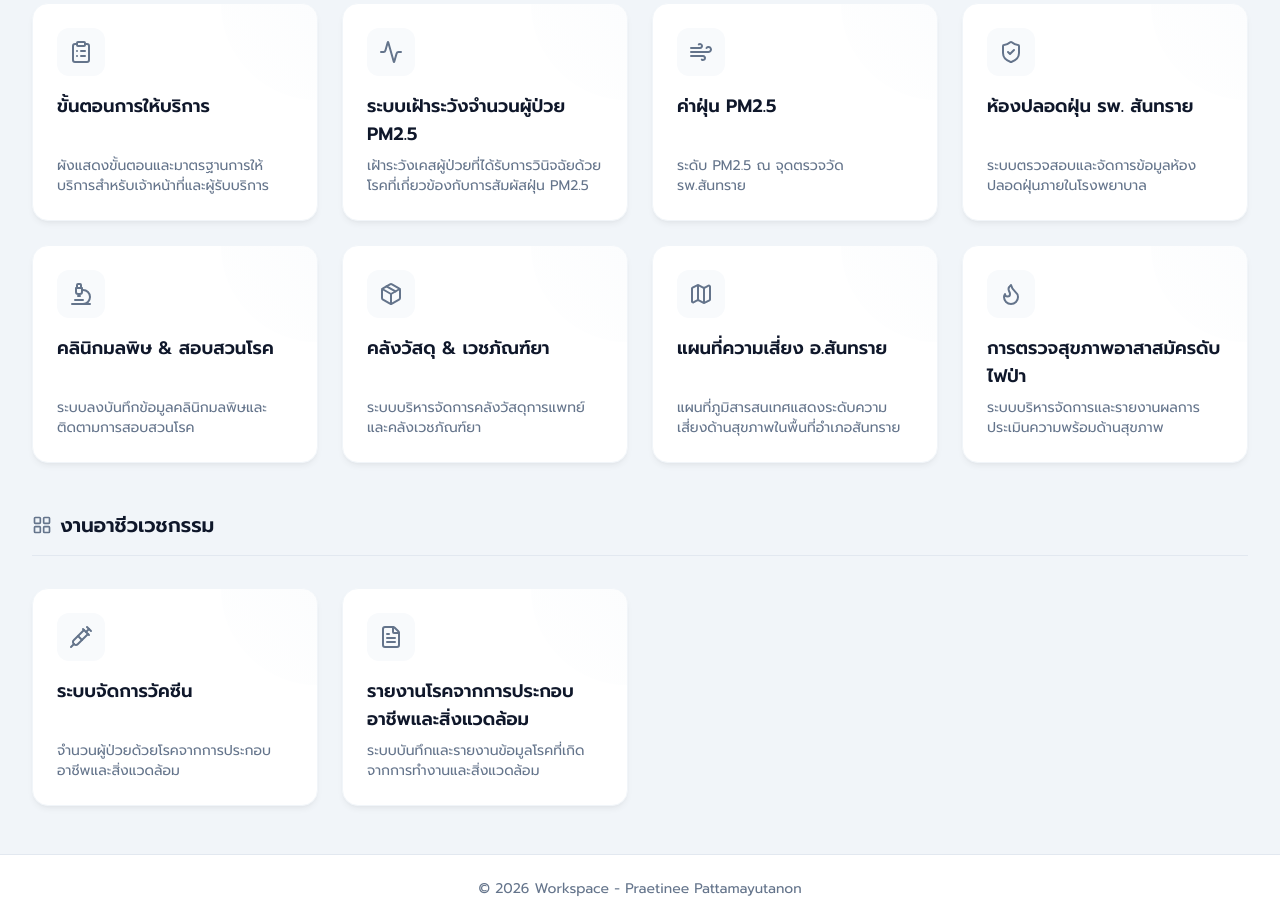
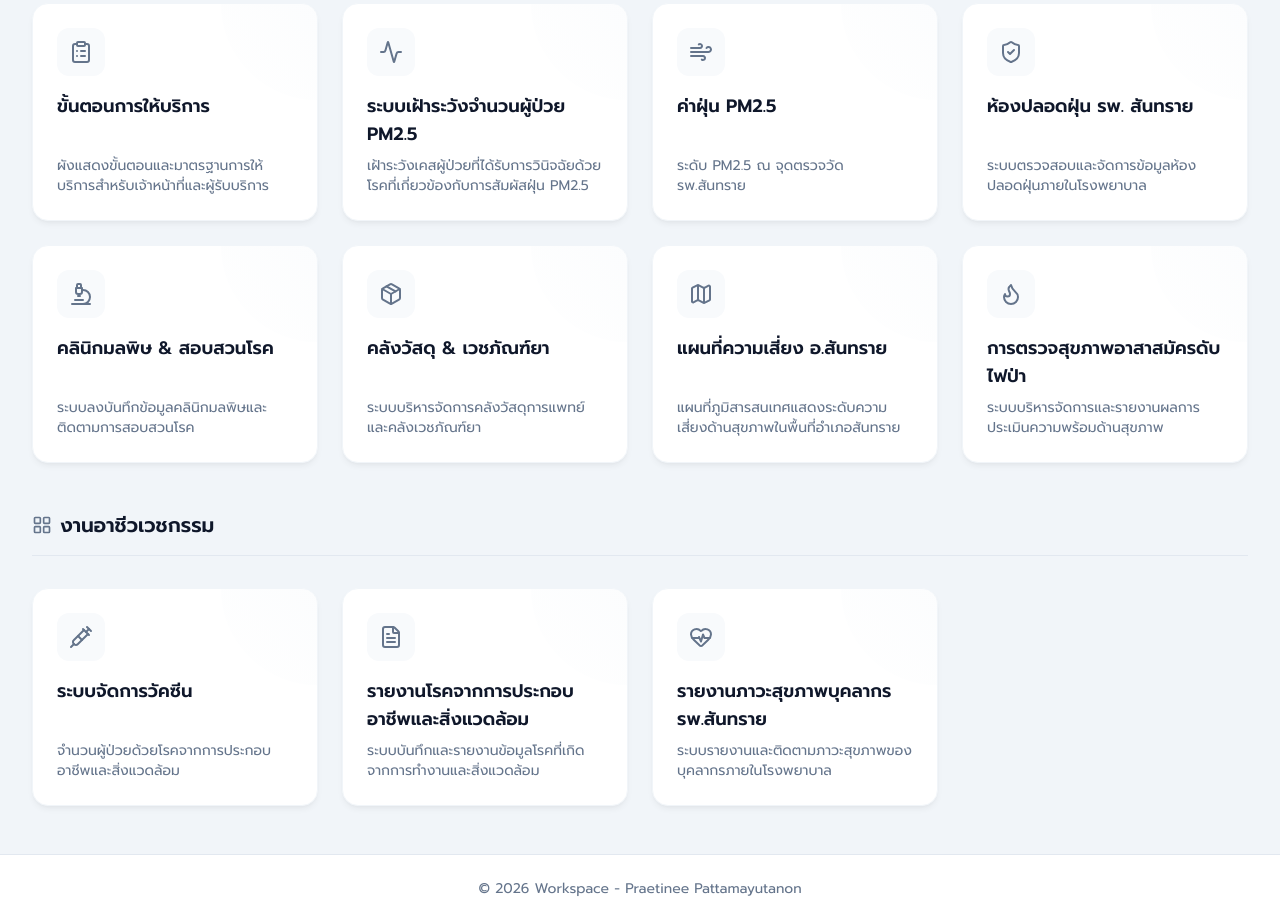
Before and after one commit to praetinee/JanWorkspace, a plain HTML site: page index.html in a window 1280 px wide. Shown: the part 362-1285 px from the top of the page. Drawn offline with nearby package versions, Linux system fonts and the light colour scheme.

Commit message:
Update index.html

```diff
--- a/index.html
+++ b/index.html
@@ -200,7 +200,20 @@
                 <p class="text-sm text-slate-500 mt-auto z-10">ระบบบันทึกและรายงานข้อมูลโรคที่เกิดจากการทำงานและสิ่งแวดล้อม</p>
             </a>
 
+            <!-- แทรก Card 3 เริ่มตรงนี้ -->
+            <!-- Card 3: รายงานภาวะสุขภาพบุคลากร รพ.สันทราย -->
+            <a href="https://datastudio.google.com/s/vc9W0P0Vz-I" target="_blank" class="group bg-white rounded-2xl p-6 border border-slate-100 shadow-card hover:shadow-card-hover hover:border-accent-500/30 transition-all duration-300 fade-in delay-300 flex flex-col h-full relative overflow-hidden">
+                <div class="absolute top-0 right-0 w-24 h-24 bg-gradient-to-bl from-slate-50 to-transparent rounded-bl-full opacity-50 group-hover:from-accent-50/50 transition-colors"></div>
+                <div class="bg-brand-50 w-12 h-12 rounded-xl flex items-center justify-center mb-4 group-hover:bg-accent-50 transition-colors z-10">
+                    <i data-lucide="heart-pulse" class="w-6 h-6 text-brand-500 group-hover:text-accent-500 transition-colors"></i>
+                </div>
+                <h3 class="text-lg font-semibold text-brand-900 mb-2 z-10 group-hover:text-accent-700 transition-colors">รายงานภาวะสุขภาพบุคลากร รพ.สันทราย</h3>
+                <p class="text-sm text-slate-500 mt-auto z-10">ระบบรายงานและติดตามภาวะสุขภาพของบุคลากรภายในโรงพยาบาล</p>
+            </a>
+            <!-- สิ้นสุดส่วนที่แทรก -->
+
         </div>
+        <!-- Modal Popup (ซ่อนเป็นค่าเริ่มต้น) -->
         <!-- Modal Popup (ซ่อนเป็นค่าเริ่มต้น) -->
         <div id="serviceModal" class="fixed inset-0 bg-slate-900/40 backdrop-blur-sm z-50 hidden flex items-center justify-center opacity-0 transition-opacity duration-300">
             <div class="bg-white rounded-2xl p-6 w-[90%] max-w-md shadow-2xl transform scale-95 transition-all duration-300 relative">
```
